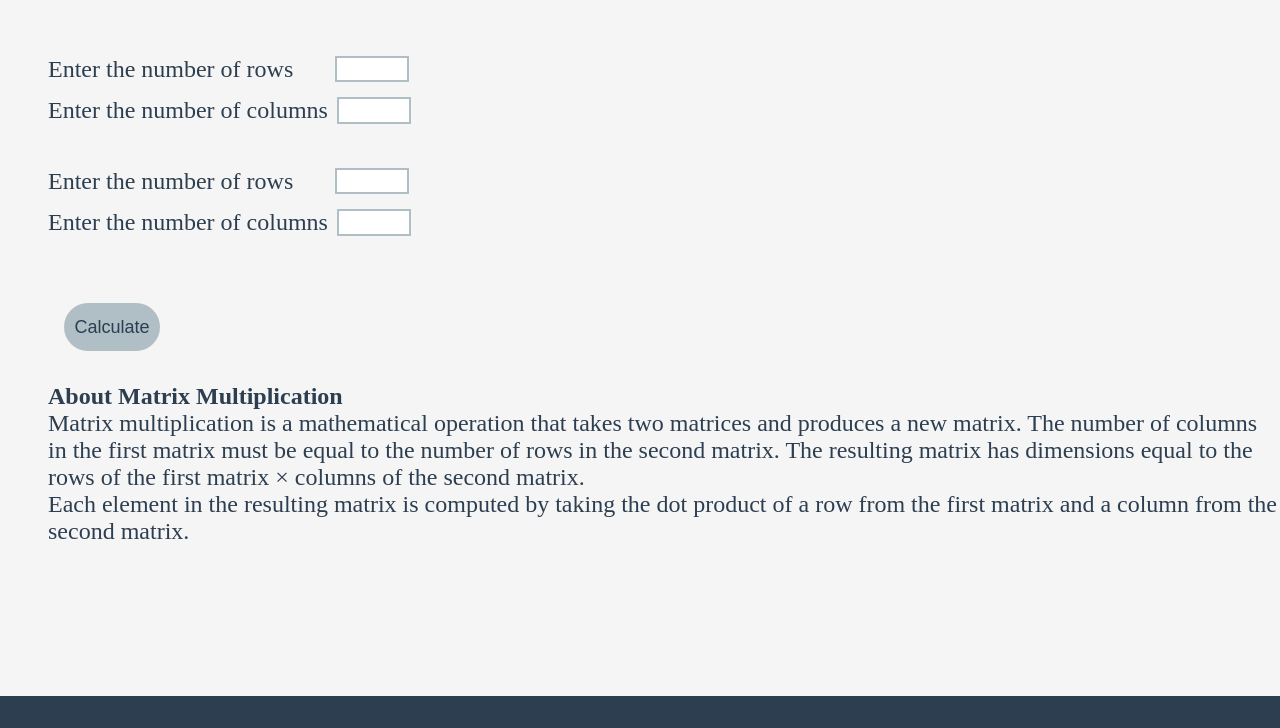
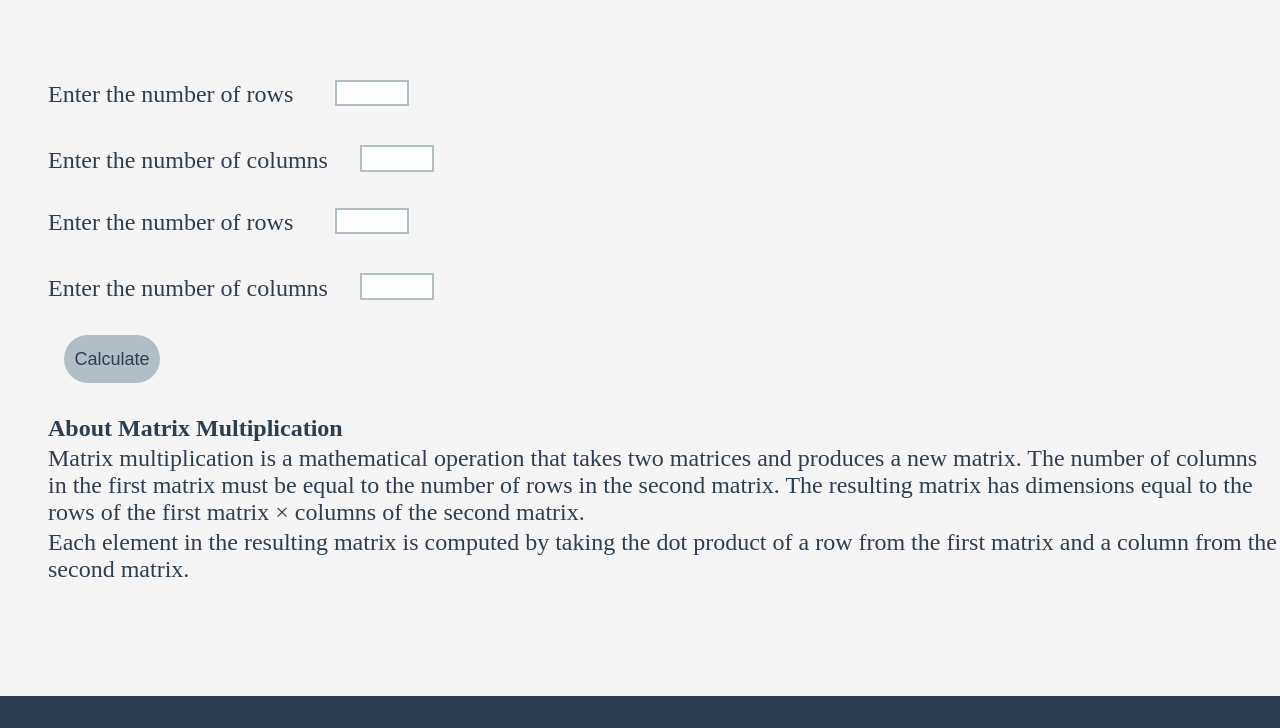
Before and after one commit to SohamBhatkuly/Matrix-Multiplication, a plain HTML site: page index.html in a window 1280 px wide. Shown: the part 72-800 px from the top of the page. Drawn offline with Linux system fonts and the light colour scheme.

Commit message:
CSS Changes

```diff
--- a/matrix.css
+++ b/matrix.css
@@ -7,6 +7,10 @@
 .dimension2 {
   display: flex;
   flex-direction: column;
+}
+
+p {
+  margin-top: 3px;
 }
 
 #rows,
@@ -45,7 +49,7 @@ body {
   display: flex;
   flex-direction: column;
   height: 100vh;
-
+  width: 100%;
   background-color: #f5f5f5;
   color: #2c3e50;
   /* background: linear-gradient(45deg, #cdebdd, #2c3e50);
@@ -92,7 +96,7 @@ h1 {
 
 #input,
 #input2 {
-  margin-bottom: 1rem;
+  margin-bottom: 2rem;
   font-size: 1rem;
   font-size: 1rem;
   /* border: 1px solid black; */
@@ -148,13 +152,14 @@ input[type="number"] {
   font-size: 1.5rem;
   align-items: center;
   /* border: 1px solid black; */
-  height: 3rem;
+  height: 6rem;
 }
 
 .col-input,
 .col-input2 {
   display: flex;
   gap: 9px;
+  gap: 2rem;
   height: 3px;
   font-size: 1rem;
   align-items: center;
```
Also changed, not shown: index.html (+1 -0 lines).
